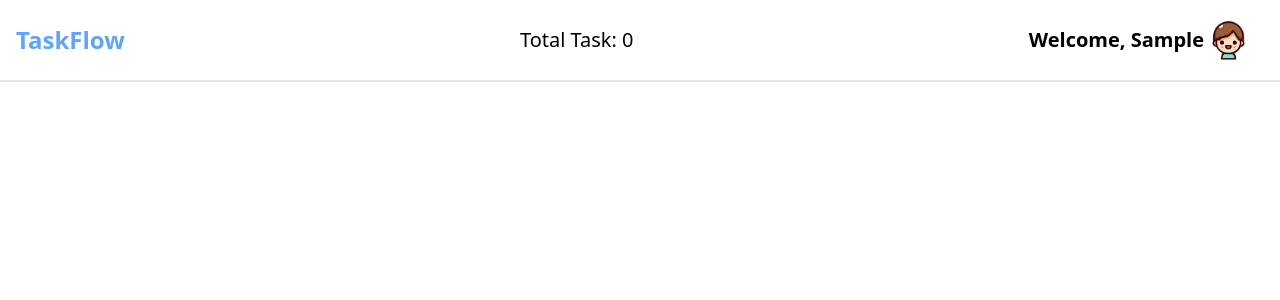
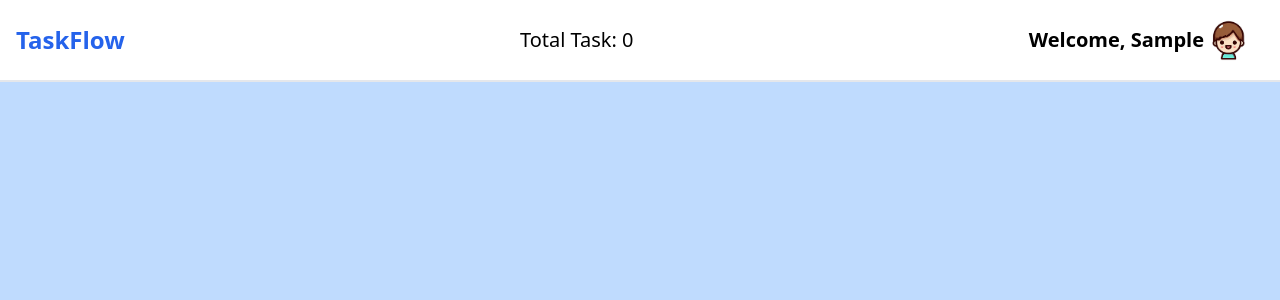
Before and after one commit to taekim-dev/task-flow, a React (Vite) app: page / in a window 1280 px wide. Both pictures are taken after typing "Sample" into the empty fields and a click on the button "Start". Shown: the top 300 px of the page. Built offline with nearby package versions, Linux system fonts and the light colour scheme.

Commit message:
background color changes

```diff
--- a/src/components/Board/Board.tsx
+++ b/src/components/Board/Board.tsx
@@ -16,7 +16,7 @@ function Board({lists, tasks, addTask, deleteTask, updateTask, addList, deleteLi
   // Other code...
 
   return (
-    <div>
+    <div className="bg-blue-200 min-h-screen">
       {lists.map((list) => (
         <TaskList
           key={list.id}
--- a/src/components/Navbar/Navbar.tsx
+++ b/src/components/Navbar/Navbar.tsx
@@ -7,7 +7,7 @@ interface NavbarProps {
 function Navbar({ username, avatar, totalTasks }: NavbarProps) {
   return (
     <div className="flex justify-between items-center p-4 bg-white border-b-2 border-gray-200">
-      <div className="text-2xl font-bold text-blue-400">
+      <div className="text-2xl font-bold text-blue-600">
         TaskFlow
       </div>
       <div className="text-xl font bold text-black-300">Total Task: {totalTasks}</div>
```
